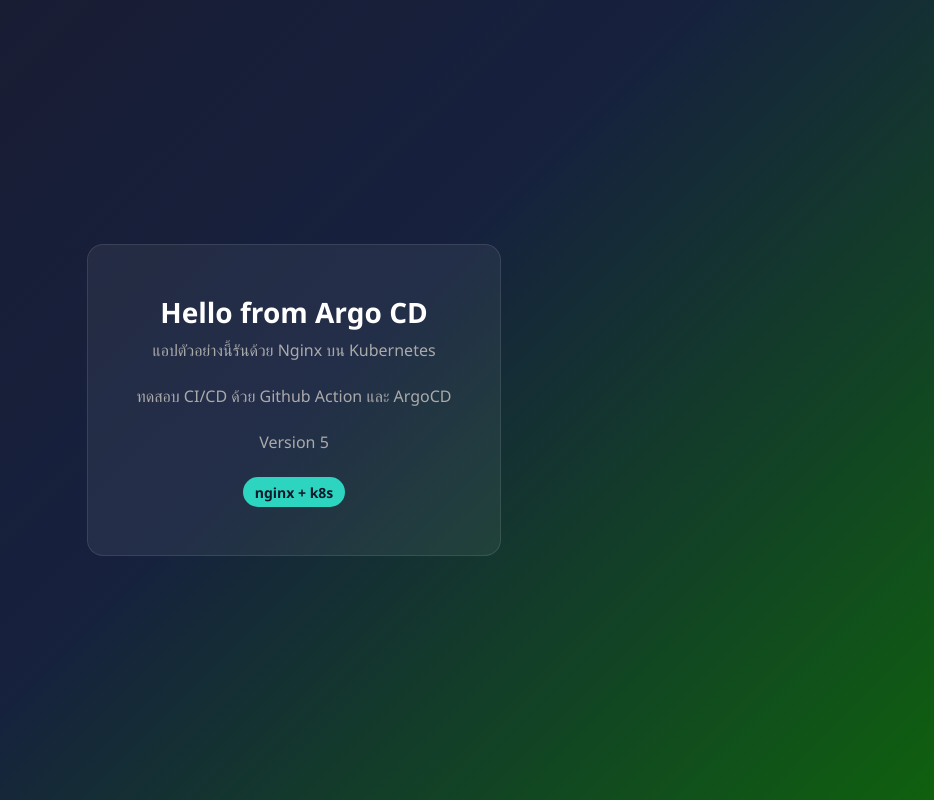
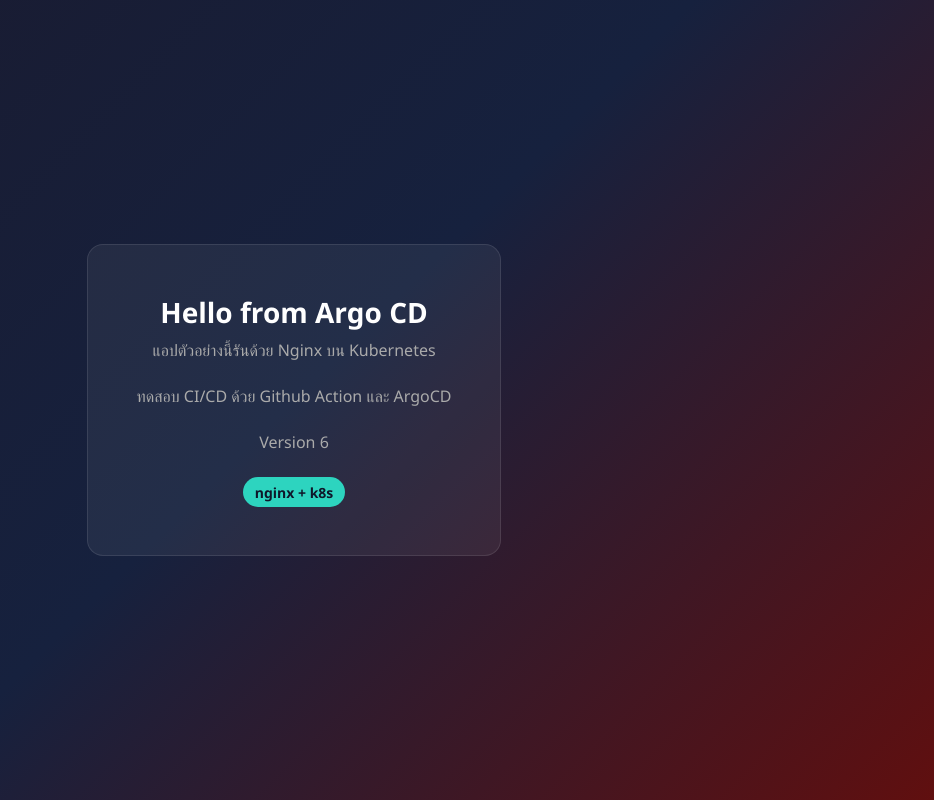
Before and after one commit to mlizking/learn-argo, a website: page app/index.html in a window 1280 px wide. Shown: the whole page, without its empty margins (346-1280 px from the left). Drawn offline with Linux system fonts and the light colour scheme.

Commit message:
Update index.html to change version from 5 to 6 and modify background gradient color for the Argo CD sample app

```diff
--- a/app/index.html
+++ b/app/index.html
@@ -12,7 +12,7 @@
       display: flex;
       align-items: center;
       justify-content: center;
-      background: linear-gradient(135deg, #1a1a2e 0%, #16213e 50%, #0f600f 100%);
+      background: linear-gradient(135deg, #1a1a2e 0%, #16213e 50%, #600f0f 100%);
       color: #eee;
     }
     .card {
@@ -41,7 +41,7 @@
     <h1>Hello from Argo CD</h1>
     <p>แอปตัวอย่างนี้รันด้วย Nginx บน Kubernetes</p>
     <p>ทดสอบ CI/CD ด้วย Github Action และ ArgoCD</p>
-    <p>Version 5</p>
+    <p>Version 6</p>
     <span class="badge">nginx + k8s</span>
   </div>
 </body>
```
